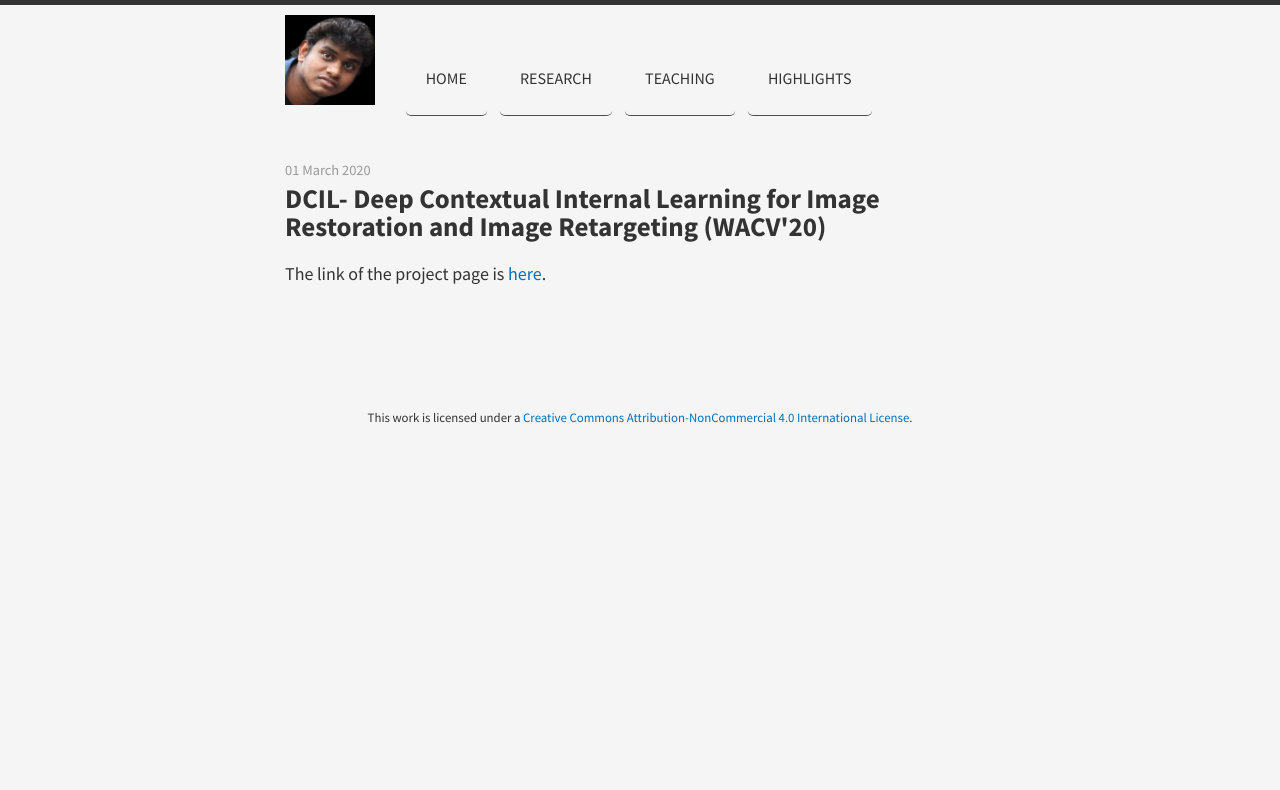
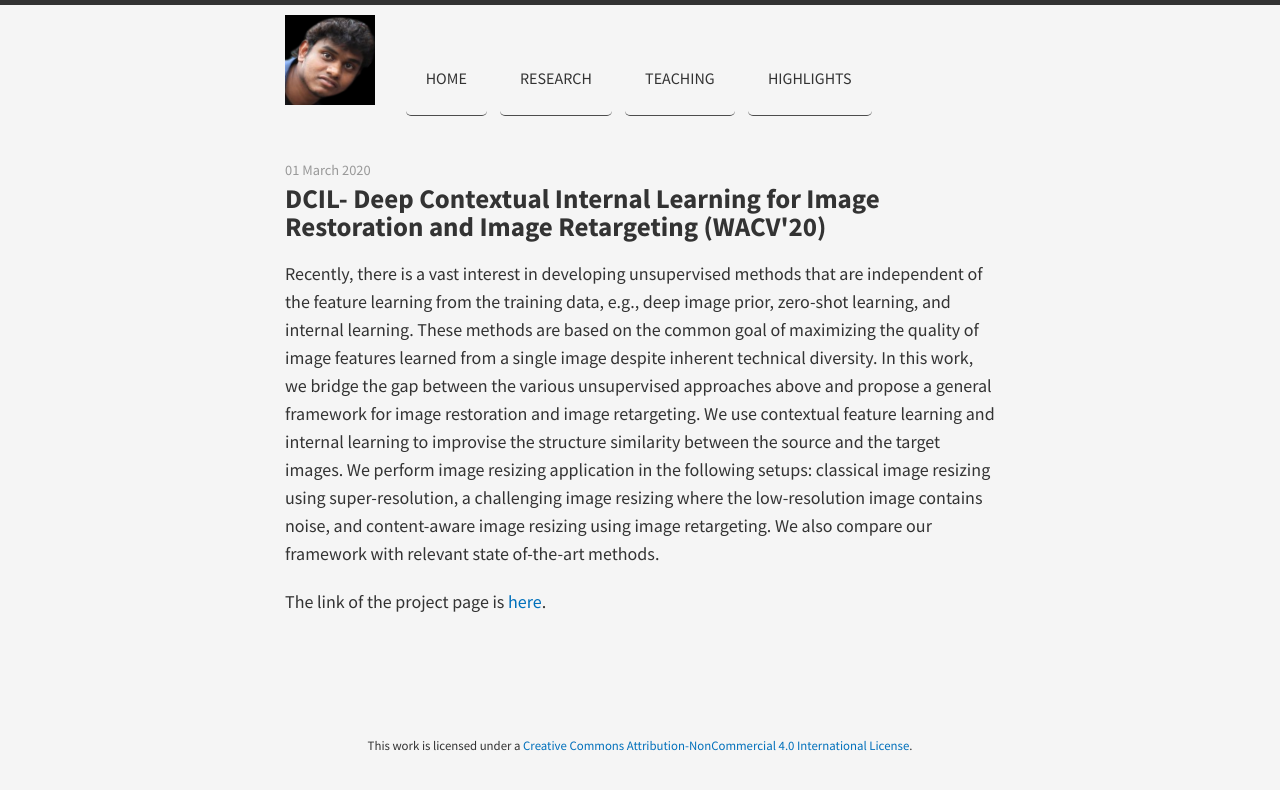
Before and after one commit to indramastan/indradeepmastan, a Jekyll site: the page built from _posts/2020-03-01-DCIL.md, in a window 1280 px wide. Shown: the top 790 px of the page. Built offline with Jekyll 4.4.1, drawn with Linux system fonts in a browser that asks for light colours; nearby versions of some CDN libraries.

Commit message:
Update 2020-03-01-DCIL.md

```diff
--- a/_posts/2020-03-01-DCIL.md
+++ b/_posts/2020-03-01-DCIL.md
@@ -3,4 +3,6 @@ layout: post
 title: DCIL- Deep Contextual Internal Learning for Image Restoration and Image Retargeting (WACV'20)
 ---
 
+Recently, there is a vast interest in developing unsupervised methods that are independent of the feature learning from the training data, e.g., deep image prior, zero-shot learning, and internal learning. These methods are based on the common goal of maximizing the quality of image features learned from a single image despite inherent technical diversity. In this work, we bridge the gap between the various unsupervised approaches above and propose a general framework for image restoration and image retargeting. We use contextual feature learning and internal learning to improvise the structure similarity between the source and the target images. We perform image resizing application in the following setups: classical image resizing using super-resolution, a challenging image resizing where the low-resolution image contains noise, and content-aware image resizing using image retargeting. We also compare our framework with relevant state of-the-art methods.
+
 The link of the project page is [here](https://indradeepmastan.github.io/DCIL/).
```
